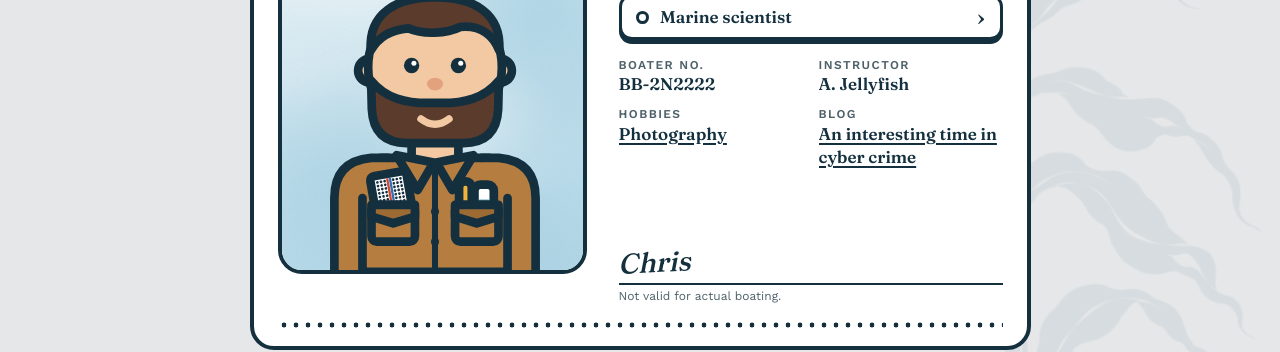
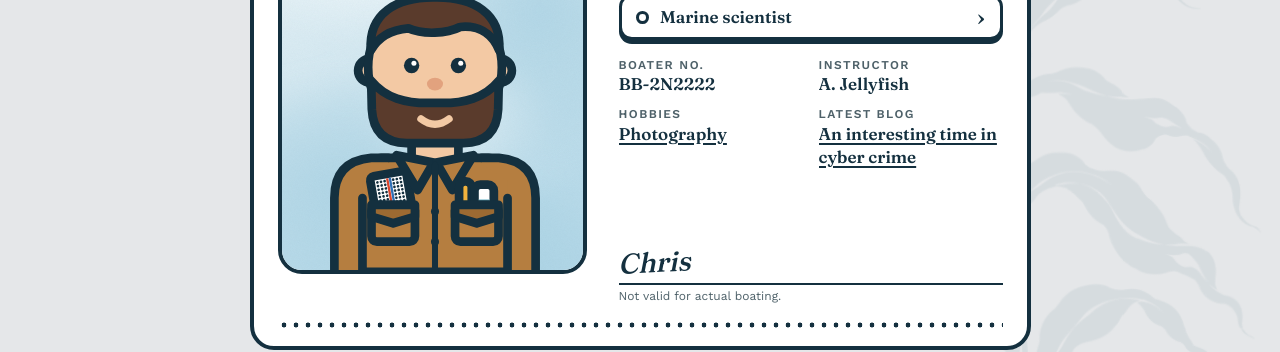
Before and after one commit to RobotCrabLab/Homepage, a Jekyll site: the page built from index.html, in a window 1280 px wide. Shown: the part 370-722 px from the top of the page. Built offline with Jekyll 4.4.1, drawn with Linux system fonts in a browser that asks for light colours.

Commit message:
Rename the card's Blog line to Latest blog
Co-Authored-By: Claude Opus 5.5 <noreply@anthropic.com>
Claude-Session: https://claude.ai/code/session_016BwnKwMceey9joAJi8jCUY

```diff
--- a/index.html
+++ b/index.html
@@ -48,7 +48,7 @@ body_class: home
         <div><dt>Boater no.</dt><dd>BB-2N2222</dd></div>
         <div><dt>Instructor</dt><dd>A. Jellyfish</dd></div>
         <div><dt>Hobbies</dt><dd><a href="{{ '/photography/' | relative_url }}">Photography</a></dd></div>
-        {% assign latest = site.posts | first %}{% if latest %}<div><dt>Blog</dt><dd><a href="{{ latest.url | relative_url }}">{{ latest.title }}</a></dd></div>{% endif %}
+        {% assign latest = site.posts | first %}{% if latest %}<div><dt>Latest blog</dt><dd><a href="{{ latest.url | relative_url }}">{{ latest.title }}</a></dd></div>{% endif %}
       </dl>
       <p class="dive-sign" aria-hidden="true"><span>{{ site.author }}</span></p>
       <p class="dive-note" aria-hidden="true">Not valid for actual boating.</p>
```
